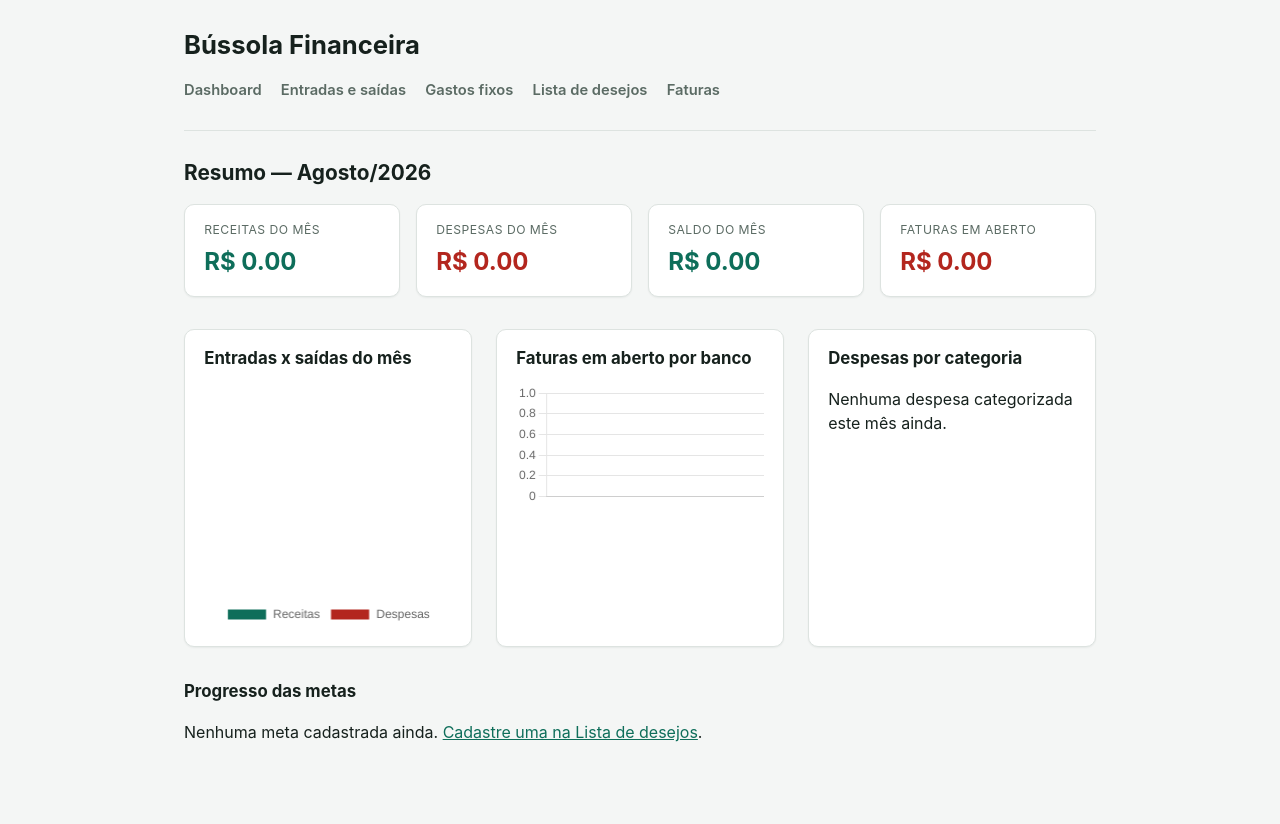
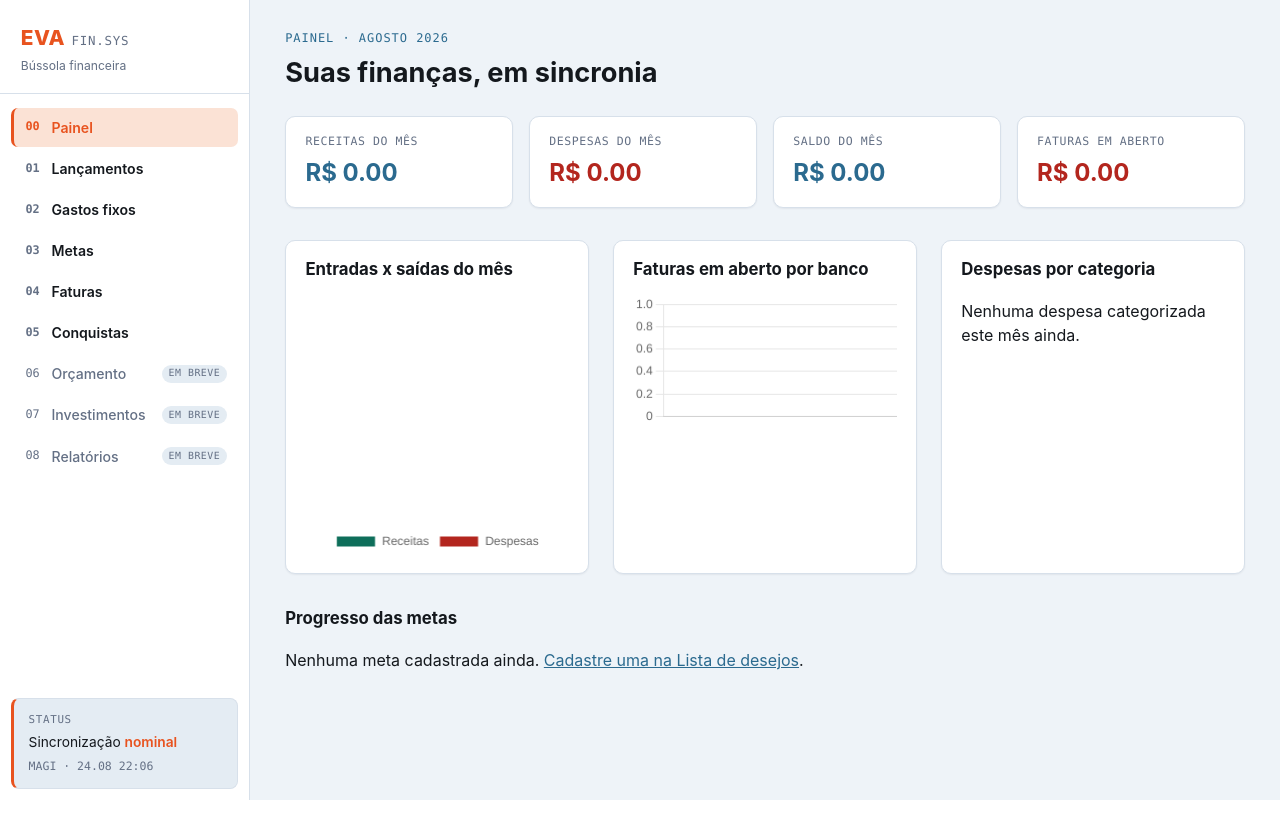
Before and after one commit to interludeebloom/bussola-financeira, a Flask app: page / in a window 1280 px wide. After the commit the page ends 800 px from the top, so only its background shows below. Run offline with Flask 3, Linux system fonts and the light colour scheme.

Commit message:
Redesign EVA FIN.SYS: sidebar tematica, tela de conquistas com selos

```diff
--- a/app/templates/base.html
+++ b/app/templates/base.html
@@ -3,60 +3,131 @@
 <head>
   <meta charset="utf-8">
   <meta name="viewport" content="width=device-width, initial-scale=1">
-  <title>Bússola Financeira</title>
+  <title>EVA FIN.SYS — Bússola Financeira</title>
   <style>
     :root {
-      --bg: #f4f6f5;
+      --bg: #eef3f8;
       --surface: #ffffff;
-      --border: #dde3e0;
-      --text: #16211d;
-      --muted: #5b6b64;
-      --accent: #0e6e5a;
-      --accent-soft: #dceee8;
+      --surface-2: #e4ecf3;
+      --border: #d7e0ea;
+      --text: #14181d;
+      --muted: #647085;
+      --accent: #e8531f;
+      --accent-soft: #fbe2d5;
+      --accent-2: #2b6a8f;
       --danger: #b3261e;
-      --danger-soft: #fdecea;
+      --danger-soft: #fbe4e2;
       --radius: 10px;
-      --shadow: 0 1px 2px rgba(16, 33, 29, 0.06);
+      --shadow: 0 1px 2px rgba(20, 24, 29, 0.06);
+      --font-mono: "Consolas", "SFMono-Regular", "Courier New", monospace;
     }
 
     * { box-sizing: border-box; }
 
     body {
+      margin: 0;
       font-family: -apple-system, BlinkMacSystemFont, "Segoe UI", Roboto, sans-serif;
       background: var(--bg);
       color: var(--text);
-      max-width: 960px;
-      margin: 0 auto;
-      padding: 0 1.5rem 4rem;
       line-height: 1.5;
     }
 
-    h1 { margin: 1.6rem 0 0.2rem; font-size: 1.6rem; }
-    h1 a { color: var(--text); text-decoration: none; }
+    a { color: var(--accent-2); }
+
+    .shell { display: flex; min-height: 100vh; align-items: flex-start; }
+
+    /* ---------- Sidebar ---------- */
+
+    .sidebar {
+      width: 250px;
+      flex-shrink: 0;
+      background: var(--surface);
+      border-right: 1px solid var(--border);
+      display: flex;
+      flex-direction: column;
+      min-height: 100vh;
+      position: sticky;
+      top: 0;
+    }
+
+    .brand { padding: 1.4rem 1.3rem 1.1rem; border-bottom: 1px solid var(--border); }
+    .brand-name { display: flex; align-items: baseline; gap: 0.4rem; }
+    .brand-eva { font-size: 1.3rem; font-weight: 800; color: var(--accent); letter-spacing: 0.02em; }
+    .brand-sys { font-family: var(--font-mono); font-size: 0.78rem; color: var(--muted); letter-spacing: 0.06em; }
+    .brand-sub { font-size: 0.76rem; color: var(--muted); margin-top: 0.2rem; }
+
+    .side-nav { padding: 0.9rem 0.7rem; display: flex; flex-direction: column; gap: 0.15rem; flex: 1; }
+
+    .nav-item {
+      display: flex;
+      align-items: center;
+      gap: 0.6rem;
+      padding: 0.55rem 0.7rem;
+      border-radius: 7px;
+      text-decoration: none;
+      color: var(--text);
+      font-size: 0.88rem;
+      font-weight: 600;
+      border-left: 3px solid transparent;
+    }
+
+    .nav-item:hover { background: var(--surface-2); }
+
+    .nav-item.active { background: var(--accent-soft); border-left-color: var(--accent); color: var(--accent); }
+
+    .nav-item.disabled { color: var(--muted); font-weight: 500; cursor: default; }
+    .nav-item.disabled:hover { background: none; }
+
+    .nav-num {
+      font-family: var(--font-mono);
+      font-size: 0.74rem;
+      color: var(--muted);
+      min-width: 1.4em;
+    }
+    .nav-item.active .nav-num { color: var(--accent); }
+
+    .nav-soon {
+      margin-left: auto;
+      font-family: var(--font-mono);
+      font-size: 0.62rem;
+      text-transform: uppercase;
+      letter-spacing: 0.05em;
+      color: var(--muted);
+      background: var(--surface-2);
+      padding: 0.1rem 0.4rem;
+      border-radius: 999px;
+    }
+
+    .status-panel {
+      margin: 0.7rem;
+      padding: 0.8rem 0.9rem;
+      border: 1px solid var(--border);
+      border-left: 3px solid var(--accent);
+      border-radius: 8px;
+      background: var(--surface-2);
+    }
+    .status-label { font-family: var(--font-mono); font-size: 0.68rem; text-transform: uppercase; letter-spacing: 0.06em; color: var(--muted); }
+    .status-value { font-size: 0.86rem; margin-top: 0.25rem; }
+    .status-ok { color: var(--accent); font-weight: 600; }
+    .status-time { font-family: var(--font-mono); font-size: 0.72rem; color: var(--muted); margin-top: 0.3rem; }
+
+    /* ---------- Main content ---------- */
+
+    .main { flex: 1; min-width: 0; padding: 1.8rem 2.2rem 4rem; }
+
+    .eyebrow {
+      font-family: var(--font-mono);
+      font-size: 0.75rem;
+      letter-spacing: 0.08em;
+      text-transform: uppercase;
+      color: var(--accent-2);
+      margin: 0 0 0.4rem;
+    }
+
+    .page-title { font-size: 1.7rem; margin: 0 0 1.4rem; }
+
     h2 { font-size: 1.3rem; margin: 0 0 1rem; }
     h3 { font-size: 1.05rem; margin: 0 0 0.7rem; }
-
-    nav {
-      display: flex;
-      flex-wrap: wrap;
-      gap: 1.2rem;
-      padding: 0.75rem 0 1.4rem;
-      border-bottom: 1px solid var(--border);
-      margin-bottom: 1.6rem;
-    }
-
-    nav a {
-      text-decoration: none;
-      color: var(--muted);
-      font-weight: 600;
-      font-size: 0.92rem;
-      padding-bottom: 0.3rem;
-      border-bottom: 2px solid transparent;
-    }
-
-    nav a:hover, nav a.active { color: var(--accent); border-color: var(--accent); }
-
-    a { color: var(--accent); }
 
     table {
       width: 100%;
@@ -70,7 +141,7 @@
     }
 
     th, td { text-align: left; padding: 0.6rem 0.8rem; border-bottom: 1px solid var(--border); font-size: 0.92rem; }
-    thead th { background: var(--accent-soft); color: var(--accent); font-size: 0.76rem; text-transform: uppercase; letter-spacing: 0.04em; }
+    thead th { background: var(--surface-2); color: var(--accent-2); font-size: 0.74rem; text-transform: uppercase; letter-spacing: 0.05em; font-family: var(--font-mono); }
     tbody tr:last-child td { border-bottom: none; }
 
     form.inline { display: inline; }
@@ -84,8 +155,9 @@
       border-radius: 6px;
       cursor: pointer;
       font-size: 0.85rem;
+      font-weight: 600;
     }
-    button:hover { background: #0a5445; }
+    button:hover { background: #c94418; }
 
     input, select {
       font: inherit;
@@ -101,7 +173,7 @@
 
     .flash {
       background: var(--danger-soft);
-      border: 1px solid #f3c1bc;
+      border: 1px solid #f0bdb8;
       color: var(--danger);
       padding: 0.6rem 0.9rem;
       border-radius: 8px;
@@ -118,32 +190,86 @@
       box-shadow: var(--shadow);
     }
 
-    .progress-track { background: var(--accent-soft); border-radius: 4px; height: 10px; overflow: hidden; margin: 0.5rem 0; }
+    .progress-track { background: var(--surface-2); border-radius: 4px; height: 10px; overflow: hidden; margin: 0.5rem 0; }
     .progress-fill { background: var(--accent); height: 100%; }
     .guardar-form { display: inline-flex; gap: 0.3rem; align-items: center; }
     .guardar-form input { width: 6rem; }
 
     .stat-grid { display: grid; grid-template-columns: repeat(auto-fit, minmax(160px, 1fr)); gap: 1rem; margin-bottom: 2rem; }
     .stat-card { background: var(--surface); border: 1px solid var(--border); border-radius: var(--radius); padding: 1rem 1.2rem; box-shadow: var(--shadow); }
-    .stat-card .label { font-size: 0.76rem; text-transform: uppercase; letter-spacing: 0.04em; color: var(--muted); }
+    .stat-card .label { font-family: var(--font-mono); font-size: 0.72rem; text-transform: uppercase; letter-spacing: 0.05em; color: var(--muted); }
     .stat-card .value { font-size: 1.5rem; font-weight: 700; margin-top: 0.3rem; }
-    .stat-card .value.positivo { color: var(--accent); }
+    .stat-card .value.positivo { color: var(--accent-2); }
     .stat-card .value.negativo { color: var(--danger); }
 
     .chart-grid { display: grid; grid-template-columns: repeat(auto-fit, minmax(280px, 1fr)); gap: 1.5rem; margin-bottom: 2rem; }
     .chart-card { background: var(--surface); border: 1px solid var(--border); border-radius: var(--radius); padding: 1rem 1.2rem; box-shadow: var(--shadow); }
+
+    /* ---------- Badges (Conquistas) ---------- */
+
+    .badge-grid { display: grid; grid-template-columns: repeat(auto-fill, minmax(150px, 1fr)); gap: 1.4rem; margin-top: 1rem; }
+    .badge { display: flex; flex-direction: column; align-items: center; text-align: center; gap: 0.5rem; padding: 1rem 0.6rem; }
+    .badge-seal { position: relative; width: 84px; height: 84px; }
+    .badge-seal .hex { width: 100%; height: 100%; }
+    .badge.unlocked .hex polygon { fill: var(--accent-soft); stroke: var(--accent); stroke-width: 3; filter: drop-shadow(0 0 5px rgba(232, 83, 31, 0.45)); }
+    .badge.locked .hex polygon { fill: var(--surface-2); stroke: var(--border); stroke-width: 3; }
+    .badge-seal .icon-check, .badge-seal .icon-lock {
+      position: absolute; top: 50%; left: 50%; transform: translate(-50%, -50%); width: 30px; height: 30px;
+    }
+    .badge.unlocked .icon-check { color: var(--accent); }
+    .badge.locked .icon-lock { color: var(--muted); opacity: 0.55; }
+    .badge strong { font-size: 0.88rem; }
+    .badge-meta { font-size: 0.74rem; color: var(--muted); font-family: var(--font-mono); }
+    .badge.unlocked .badge-meta { color: var(--accent); }
+
+    @media (max-width: 780px) {
+      .shell { flex-direction: column; }
+      .sidebar { width: 100%; min-height: auto; position: static; }
+      .side-nav { flex-direction: row; flex-wrap: wrap; }
+      .main { padding: 1.4rem 1.2rem 3rem; }
+    }
   </style>
 </head>
 <body>
-  <h1><a href="{{ url_for('dashboard.index') }}">Bússola Financeira</a></h1>
-  <nav>
-    <a href="{{ url_for('dashboard.index') }}">Dashboard</a>
-    <a href="{{ url_for('main.index') }}">Entradas e saídas</a>
-    <a href="{{ url_for('fixos.listar') }}">Gastos fixos</a>
-    <a href="{{ url_for('desejos.listar') }}">Lista de desejos</a>
-    <a href="{{ url_for('faturas.ver') }}">Faturas</a>
+  <div class="shell">
+    <aside class="sidebar">
+      <div class="brand">
+        <div class="brand-name"><span class="brand-eva">EVA</span><span class="brand-sys">FIN.SYS</span></div>
+        <div class="brand-sub">Bússola financeira</div>
+      </div>
+
+      <nav class="side-nav">
+        <a href="{{ url_for('dashboard.index') }}" class="nav-item {{ 'active' if request.endpoint == 'dashboard.index' else '' }}">
+          <span class="nav-num">00</span> Painel
+        </a>
+        <a href="{{ url_for('main.index') }}" class="nav-item {{ 'active' if request.blueprint == 'main' else '' }}">
+          <span class="nav-num">01</span> Lançamentos
+        </a>
+        <a href="{{ url_for('fixos.listar') }}" class="nav-item {{ 'active' if request.blueprint == 'fixos' else '' }}">
+          <span class="nav-num">02</span> Gastos fixos
+        </a>
+        <a href="{{ url_for('desejos.listar') }}" class="nav-item {{ 'active' if request.blueprint == 'desejos' else '' }}">
+          <span class="nav-num">03</span> Metas
+        </a>
+        <a href="{{ url_for('faturas.ver') }}" class="nav-item {{ 'active' if request.blueprint == 'faturas' else '' }}">
+          <span class="nav-num">04</span> Faturas
+        </a>
+        <a href="{{ url_for('conquistas.listar') }}" class="nav-item {{ 'active' if request.blueprint == 'conquistas' else '' }}">
+          <span class="nav-num">05</span> Conquistas
+        </a>
+        <span class="nav-item disabled"><span class="nav-num">06</span> Orçamento <span class="nav-soon">em breve</span></span>
+        <span class="nav-item disabled"><span class="nav-num">07</span> Investimentos <span class="nav-soon">em breve</span></span>
+        <span class="nav-item disabled"><span class="nav-num">08</span> Relatórios <span class="nav-soon">em breve</span></span>
       </nav>
 
+      <div class="status-panel">
+        <div class="status-label">Status</div>
+        <div class="status-value">Sincronização <span class="status-ok">nominal</span></div>
+        <div class="status-time">MAGI · {{ agora.strftime("%d.%m %H:%M") }}</div>
+      </div>
+    </aside>
+
+    <main class="main">
       {% with messages = get_flashed_messages() %}
         {% if messages %}
           <ul class="flash">
@@ -154,6 +280,9 @@
         {% endif %}
       {% endwith %}
 
+      {% block header %}{% endblock %}
       {% block content %}{% endblock %}
+    </main>
+  </div>
 </body>
 </html>
--- a/app/templates/dashboard.html
+++ b/app/templates/dashboard.html
@@ -1,8 +1,11 @@
 {% extends "base.html" %}
 
+{% block header %}
+  <p class="eyebrow">Painel · {{ nome_mes }} {{ ano }}</p>
+  <h1 class="page-title">Suas finanças, em sincronia</h1>
+{% endblock %}
+
 {% block content %}
-  <h2>Resumo — {{ nome_mes }}/{{ ano }}</h2>
-
   <div class="stat-grid">
     <div class="stat-card">
       <div class="label">Receitas do mês</div>
```
Also changed, not shown: app/__init__.py (+7 -0 lines), app/conquistas.py (added, +13 -0 lines), app/templates/conquistas.html (added, +48 -0 lines). Lines whose indentation alone changed are shown as unchanged.
